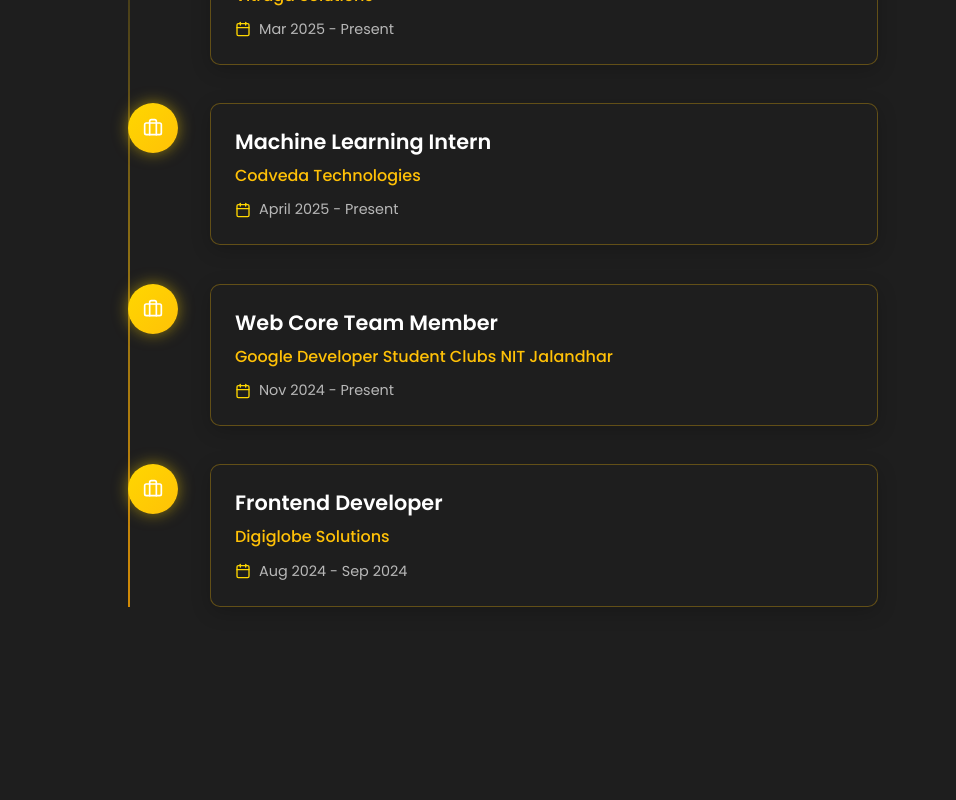
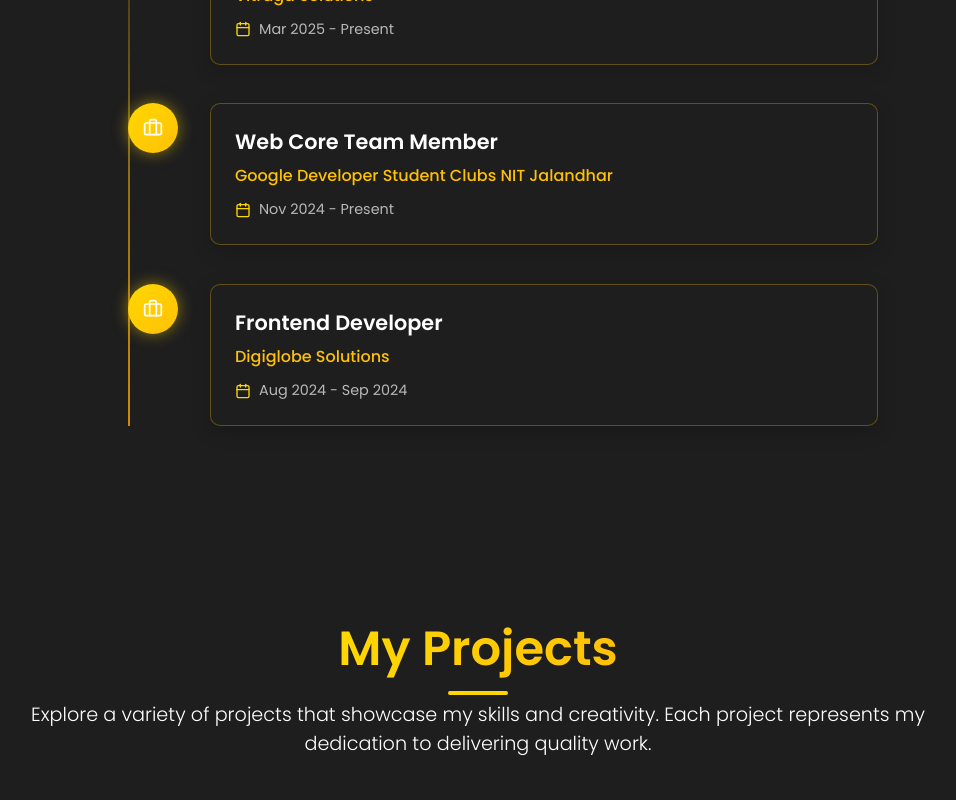
Before and after one commit to KUSHAGRA-AGRAWAL-0717/New-Portfolio, a React (Create React App) app: page / in a window 1280 px wide. Shown: the part 1700-2500 px from the top of the page, without its empty margins (162-1118 px from the left). Built offline with nearby package versions, Linux system fonts and the light colour scheme; a web font is replaced by a local one.

Commit message:
Improve experience

```diff
--- a/src/components/Experience/Experience.jsx
+++ b/src/components/Experience/Experience.jsx
@@ -8,12 +8,6 @@
       role: 'React.js Intern',
       company: 'Vitraga Solutions',
       duration: 'Mar 2025 - Present',
-      type: 'work',
-    },
-    {
-      role: 'Machine Learning Intern',
-      company: 'Codveda Technologies',
-      duration: 'April 2025 - Present',
       type: 'work',
     },
     {
```
